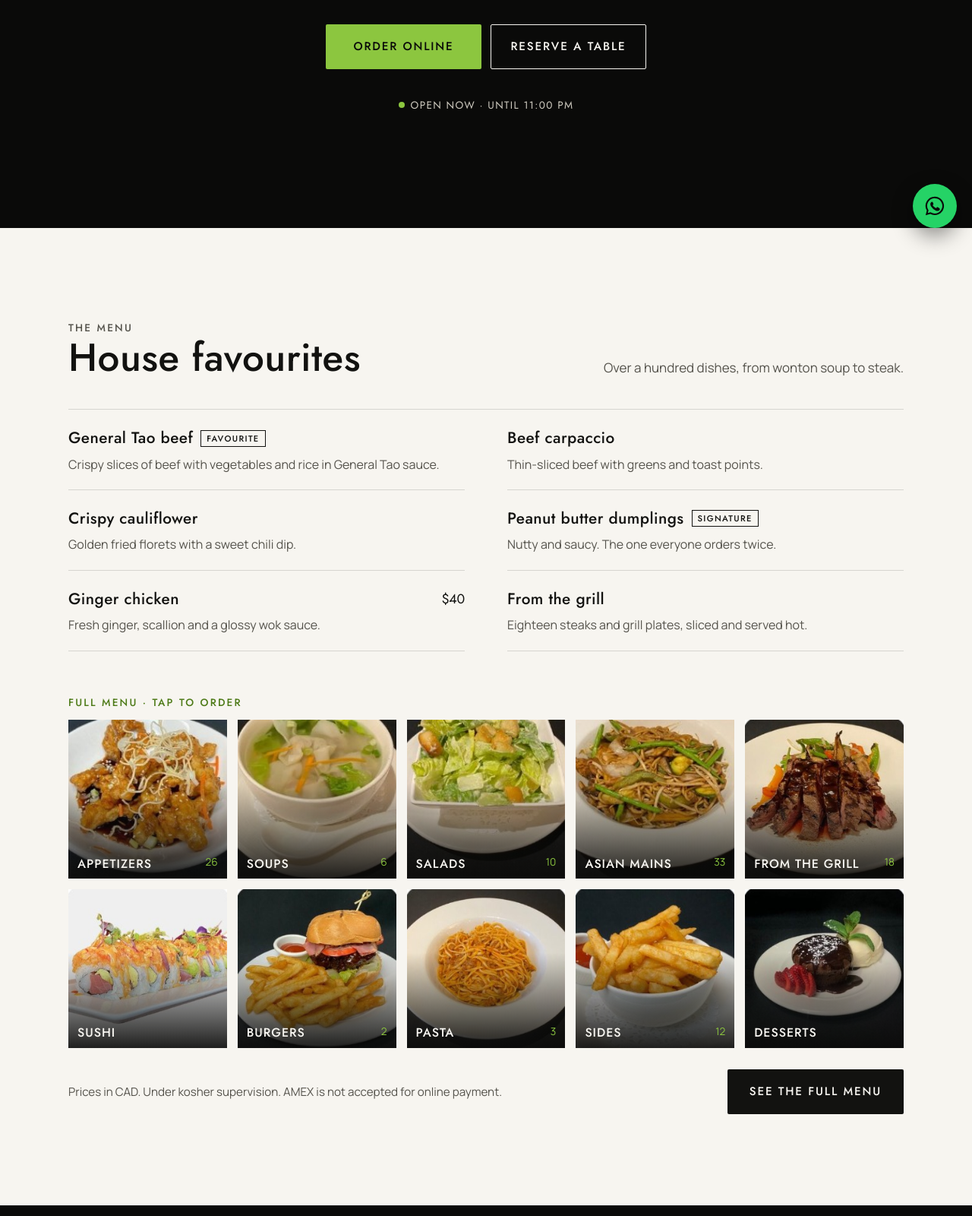
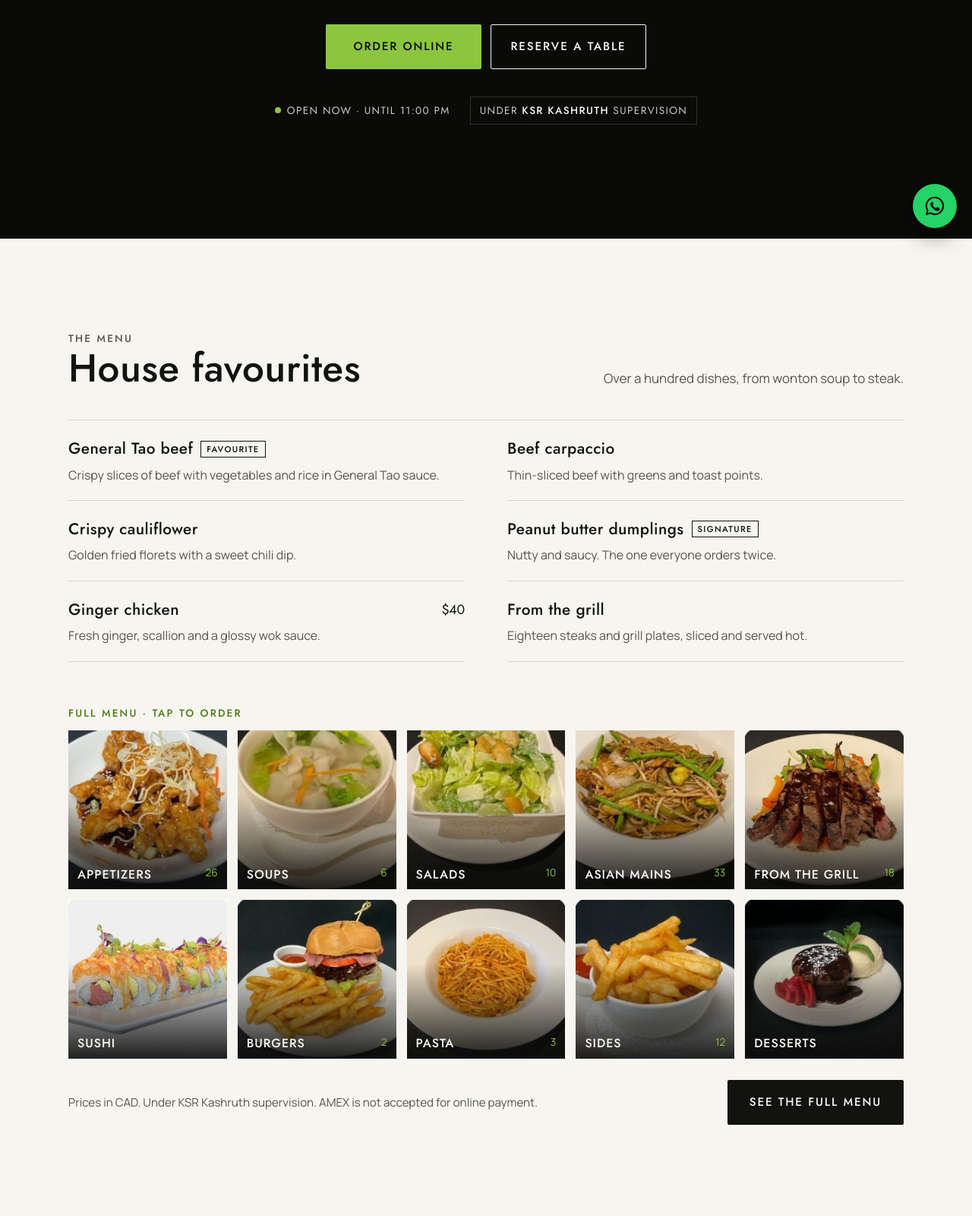
Before and after one commit to SarOhayon/ChopsRestoBar2026, a plain HTML site: page index.html in a window 1280 px wide. Shown: the part 480-2080 px from the top of the page at 76% size. Drawn offline with Linux system fonts and the light colour scheme.

Commit message:
Name KSR Kashruth as the kosher supervision
Co-Authored-By: Claude Opus 5.5 <noreply@anthropic.com>
Claude-Session: https://claude.ai/code/session_01MDEMB6sKdke9V9LgdihNMF

```diff
--- a/index.html
+++ b/index.html
@@ -3,7 +3,7 @@
 <head>
 <meta charset="utf-8">
 <meta name="viewport" content="width=device-width, initial-scale=1, viewport-fit=cover">
-<meta name="description" content="Chops Resto-Bar: kosher Asian fusion steakhouse and sushi bar at 5322 Queen Mary Rd, Montréal. Order online, reserve a table or book a private event.">
+<meta name="description" content="Chops Resto-Bar: kosher Asian fusion steakhouse and sushi bar under KSR Kashruth supervision, 5322 Queen Mary Rd, Montréal. Order online, reserve a table or book a private event.">
 <link rel="icon" href="chops-logo.svg">
 <title>Chops 2020 Restobar</title>
 <link rel="preconnect" href="https://fonts.googleapis.com">
@@ -100,6 +100,9 @@ h2{font-size:clamp(2rem,4.6vw,3.2rem);line-height:1.1;letter-spacing:.01em}
 .wa-float:hover{transform:scale(1.06)}
 .wa-float .wa-i{width:30px;height:30px}
 @media (max-width:760px){.wa-float{bottom:calc(84px + env(safe-area-inset-bottom,0px));right:14px;width:52px;height:52px}}
+.cert{display:flex;flex-wrap:wrap;justify-content:center;align-items:center;gap:10px 26px}
+.ksr{font-family:var(--head);font-size:.85rem;letter-spacing:.1em;text-transform:uppercase;color:var(--soft);border:1px solid var(--line);padding:6px 12px}
+.ksr b{font-weight:500;color:var(--white)}
 .status{display:inline-block;font-family:var(--head);font-size:.85rem;letter-spacing:.1em;text-transform:uppercase;color:var(--soft)}
 .status i{display:inline-block;width:8px;height:8px;border-radius:50%;background:var(--lime);margin-right:8px;vertical-align:1px}
 .status.shut i{background:var(--red)}
@@ -251,7 +254,10 @@ footer .mark{width:110px}
           <a class="btn btn-lime" href="https://chopsrestobar.order-online.ai" target="_blank" rel="noopener" data-fr="Commander en ligne">Order online</a>
           <a class="btn btn-line" href="#reserve" data-fr="Réserver une table">Reserve a table</a>
         </div>
-        <span class="status js-status"><i></i><span>Hours</span></span>
+        <div class="cert">
+          <span class="status js-status"><i></i><span>Hours</span></span>
+          <span class="ksr" data-fr="Sous la surveillance de <b>KSR Kashruth</b>">Under <b>KSR Kashruth</b> supervision</span>
+        </div>
       </div>
     </div>
   </section>
@@ -287,7 +293,7 @@ footer .mark{width:110px}
         <a class="cat" href="https://chopsrestobar.order-online.ai" target="_blank" rel="noopener"><img src="food/dessert.jpg" alt="" loading="lazy"><span class="lbl"><b>Desserts</b></span></a>
       </div>
       <div class="more">
-        <span class="amex" data-fr="Prix en dollars canadiens. Sous surveillance cachère. AMEX n'est pas accepté pour le paiement en ligne.">Prices in CAD. Under kosher supervision. AMEX is not accepted for online payment.</span>
+        <span class="amex" data-fr="Prix en dollars canadiens. Sous la surveillance de KSR Kashruth. AMEX n'est pas accepté pour le paiement en ligne.">Prices in CAD. Under KSR Kashruth supervision. AMEX is not accepted for online payment.</span>
         <a class="btn btn-dark" href="https://chopsrestobar.order-online.ai" target="_blank" rel="noopener" data-fr="Voir tout le menu">See the full menu</a>
       </div>
     </div>
@@ -299,7 +305,7 @@ footer .mark{width:110px}
       <div>
         <p class="label" data-fr="Le bar à sushi">The sushi bar</p>
         <h2 data-fr="Roulé à la main, cachère">Rolled by hand, kosher</h2>
-        <p data-fr="Prenez place au comptoir et regardez nos chefs travailler. Poisson frais, riz assaisonné et nos rouleaux signature, sous surveillance cachère.">Take a seat at the counter and watch the chefs work. Fresh fish, seasoned rice and our signature rolls, all under kosher supervision.</p>
+        <p data-fr="Prenez place au comptoir et regardez nos chefs travailler. Poisson frais, riz assaisonné et nos rouleaux signature, sous la surveillance de KSR Kashruth.">Take a seat at the counter and watch the chefs work. Fresh fish, seasoned rice and our signature rolls, all under KSR Kashruth supervision.</p>
         <a class="btn btn-line" href="https://chopsrestobar.order-online.ai" target="_blank" rel="noopener" style="margin-top:12px" data-fr="Commander des sushis">Order sushi</a>
       </div>
     </div>
@@ -452,7 +458,7 @@ footer .mark{width:110px}
 <footer>
   <div class="wrap">
     <svg class="mark" viewBox="0 0 651 90" role="img" aria-label="Chops"><use href="#chops"/></svg>
-    <span>5322 Queen Mary Rd, Montréal · (514) 759-4677 · chops2020restobar@gmail.com</span>
+    <span>5322 Queen Mary Rd, Montréal · (514) 759-4677 · chops2020restobar@gmail.com · Under KSR Kashruth supervision</span>
   </div>
 </footer>
 
```
